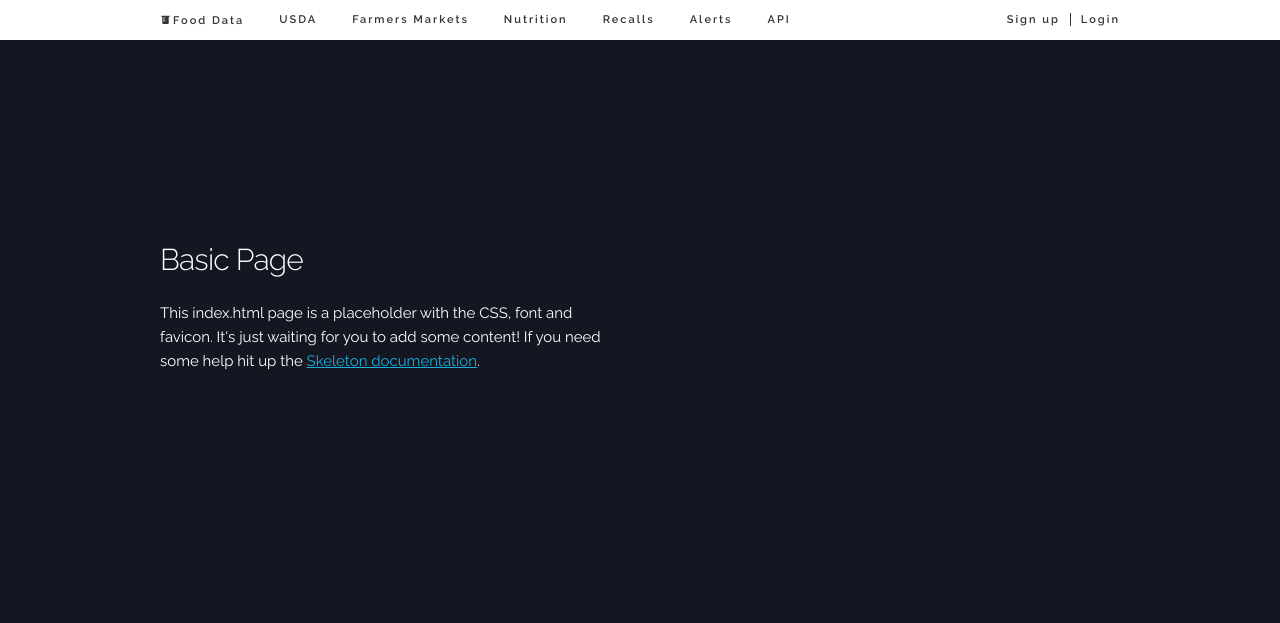
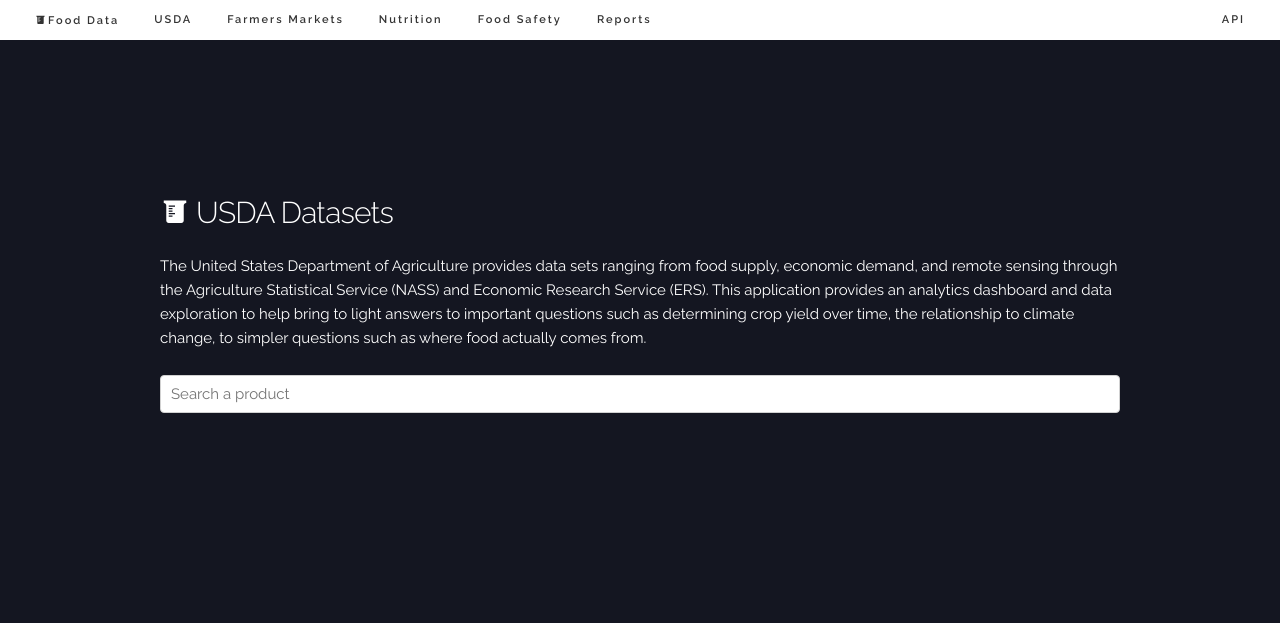
Before and after one commit to nyxtom/usda, a website: page app/index.html in a window 1280 px wide. Drawn offline with nearby package versions, Linux system fonts and the light colour scheme.

```diff
--- a/app/css/main.css
+++ b/app/css/main.css
@@ -21,22 +21,13 @@
     width: 100%; }
   .navbar-list {
     list-style: none;
+    margin-left: 35px;
+    margin-right: 35px;
     margin-bottom: 0; }
   .navbar-item {
     position: relative;
     float: left;
     margin-bottom: 0; }
-  .navbar-item.right {
-      float: right;
-  }
-  .navbar-item.right .navbar-link {
-      margin-right: 0px;
-      margin-left: 10px;
-  }
-  .navbar-item:last-child .navbar-link {
-      padding-right: 10px;
-      border-right: solid 1px #333;
-  }
   .navbar-item.logo .navbar-link {
       margin-left: 0px;
   }
--- a/app/index.html
+++ b/app/index.html
@@ -27,28 +27,27 @@
             <p class="browserupgrade">You are using an <strong>outdated</strong> browser. Please <a href="http://browsehappy.com/">upgrade your browser</a> to improve your experience.</p>
         <![endif]-->
 
-        <div class="container">
 
             <nav class="navbar">
-                <div class="container">
                 <ul class="navbar-list">
                     <li class="navbar-item logo"><a class="navbar-link" href="#"><i class="mdi mdi-beaker"></i>Food Data</a></li>
                     <li class="navbar-item"><a class="navbar-link" href="#usda">USDA</a></li>
                     <li class="navbar-item"><a class="navbar-link" href="#farmers">Farmers Markets</a></li>
                     <li class="navbar-item"><a class="navbar-link" href="#nutrition">Nutrition</a></li>
-                        <li class="navbar-item"><a class="navbar-link" href="#recalls">Recalls</a></li>
-                        <li class="navbar-item"><a class="navbar-link" href="#alerts">Alerts</a></li>
-                        <li class="navbar-item"><a class="navbar-link" href="#api">API</a></li>
-                        <li class="navbar-item right"><a class="navbar-link" href="#signin">Login</a></li>
-                        <li class="navbar-item right"><a class="navbar-link" href="#signup">Sign up</a></li>
+                    <li class="navbar-item"><a class="navbar-link" href="#safety">Food Safety</a></li>
+                    <li class="navbar-item"><a class="navbar-link" href="#reports">Reports</a></li>
+                    <li class="navbar-item" style="float: right"><a class="navbar-link" href="#api">API</a></li>
                 </ul>
-                </div>
             </nav>
 
+            <div class="row agri">
+                <div class="container">
+                    <div class="column" style="margin-top: 20%; margin-bottom: 20%">
+                        <h4><i class="mdi mdi-beaker"></i>&nbsp;USDA Datasets</h4>
+                        <p>The United States Department of Agriculture provides data sets ranging from food supply, economic demand, and remote sensing through the Agriculture Statistical Service (NASS) and Economic Research Service (ERS). This application provides an analytics dashboard and data exploration to help bring to light answers to important questions such as determining crop yield over time, the relationship to climate change, to simpler questions such as where food actually comes from.</p>
                         <div class="row">
-                <div class="one-half column" style="margin-top: 25%">
-                    <h4>Basic Page</h4>
-                    <p>This index.html page is a placeholder with the CSS, font and favicon. It's just waiting for you to add some content! If you need some help hit up the <a href="http://www.getskeleton.com">Skeleton documentation</a>.</p>
+                            <input type="search" placeholder="Search a product" class="column" />
+                        </div>
                     </div>
                 </div>
             </div>
```
Also changed, not shown: README.md, 1 other file. Lines whose indentation alone changed are shown as unchanged.
